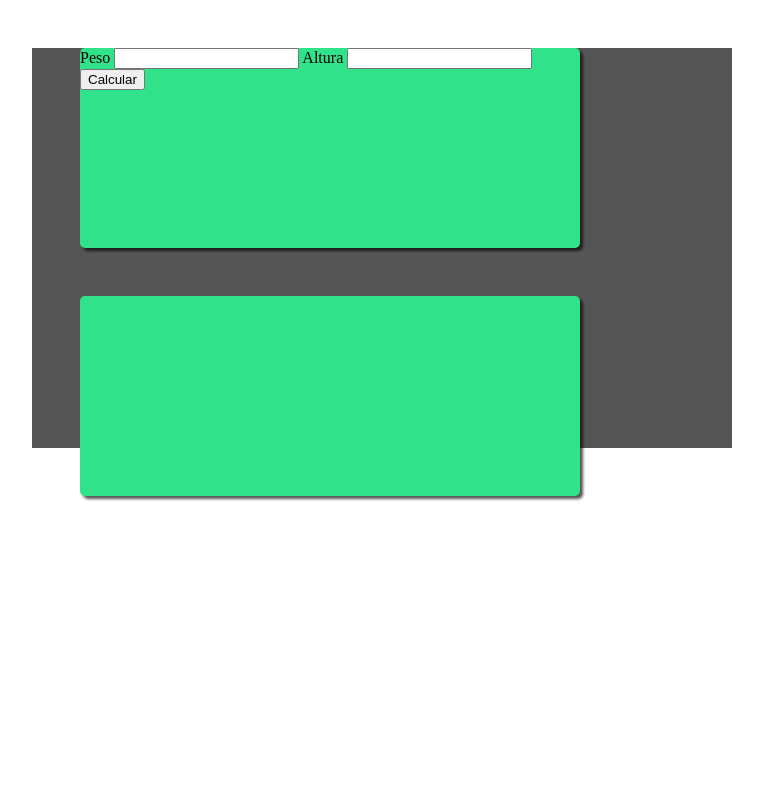
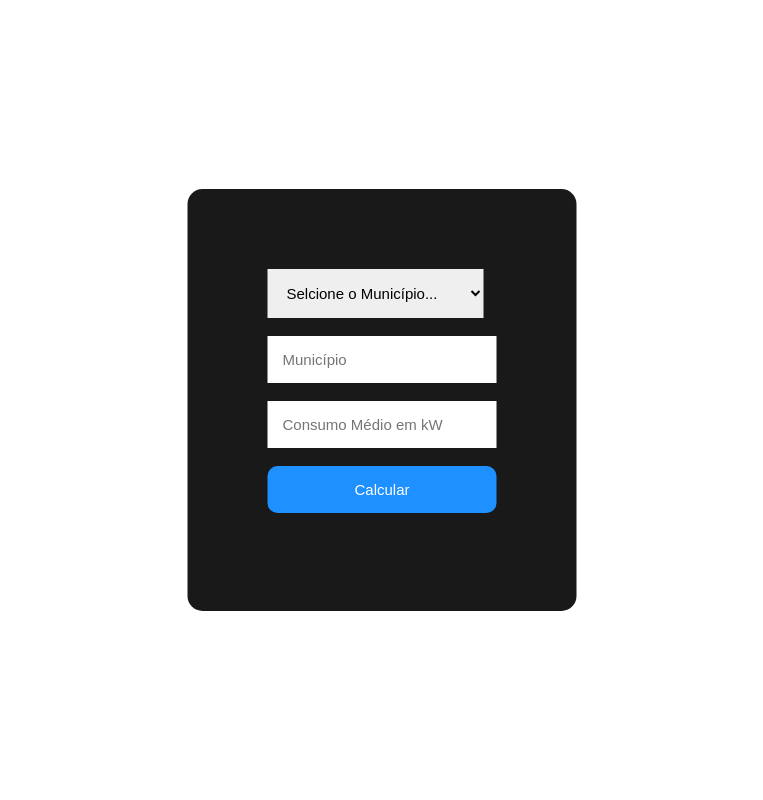
Before and after one commit to ticoabc/phpbasico, a PHP site: page /calculo.php in a window 1280 px wide. Shown: the whole page, without its empty margins (258-1021 px from the left). Run offline with PHP 8.4, Linux system fonts and the light colour scheme.

Commit message:
Add <select>

```diff
--- a/calculo.php
+++ b/calculo.php
@@ -1,51 +1,76 @@
-<meta charset="UTF-8">
-<meta name="viewport" content="width=device-width">
-<title>Exemplo</title>
-<link rel="stylesheet" href="style.css">
-<main >
-    <div class="container">
+<!DOCTYPE html>
+<html lang="PT-br">
+<head>
+    <meta charset="UTF-8">
+    <meta http-equiv="X-UA-Compatible" content="IE=edge">
+    <meta name="viewport" content="width=device-width, initial-scale=1.0">
+    <title>Turi Sistemas</title>
+    <style>
+        body{
+            font-family: Arial, Helvetica, sans-serif;
 
-        <div class="coluna-destaque-verde">
+        }
+        div{
+            background-color: rgba(0, 0, 0, 0.9);
+            position: absolute;
+            top: 50%;
+            left: 50%;
+            transform: translate(-50%,-50%);
+            padding: 80px;
+            border-radius: 15px;
+            color: #fff;
+        }
+        input, select{
+            padding: 15px;
+            border: none;
+            outline: none;
+            font-size: 15px;
+        }
+        button{
+            background-color: dodgerblue;
+            border: none;
+            padding: 15px;
+            width: 100%;
+            border-radius: 10px;
+            color: white;
+            font-size: 15px;
+        }
+        button:hover{
+            background-color: deepskyblue;
+            cursor: pointer;
+        }
+    </style>
+</head>
+<body>
+    <div>
+    <form method="post" enctype="multipart/form-data" action="<?php $_SERVER['PHP_SELF'] ?>">
+        <select>
+            <option> Selcione o Município...</option>
+            <option value="4333" id="1">São Bernardo do Campo</option>
+        </select>
+        <br><br>
+        <input type="text"  id="media_inso" name="media_inso" required="" placeholder="Município">
+        <br><br>
+        <input type="text" id="media_kw" name="media_kw" required="" placeholder="Consumo Médio em kW">
+        <br><br>
+        <button>Calcular</button>
+        <br><br>
+        <?php
+            $media_inso = isset($_POST['media_inso']) ? $_POST['media_inso'] : false;
+            $media_kw = isset($_POST['media_kw']) ? $_POST['media_kw'] : false;
+            if (isset($media_inso) && $media_inso > 0 && isset($media_kw) && $media_kw > 0) {
 
-            <div class="linha">
-                <!--<div class="linha">-->
-                    <form class="coluna" name="calc" method="post" enctype="multipart/form-data" action="<?php $_SERVER['PHP_SELF'] ?>">
-                        <label for="Peso"> Peso
-                            <input type="text" id="Peso" name="peso" required=""></label>
-                        <label for="Altura"> Altura
-                            <input type="text" id="Altura" name="altura" required=""></label>
-                            <input type="submit" class="button-green" value="Calcular">
-                    </form>
-                </div>
+                $conta = (($media_kw / 30 / $media_inso) / 0.8);
 
-                <div class="linha" id="resultado">
-                    <?php
-                    if (isset ($_POST)) {
-                        $peso = isset($_POST['peso']) ? $_POST['peso'] : false;
-                        $altura = isset($_POST['altura']) ? $_POST['altura'] : false;
-                        if (isset($peso) && $peso > 0 && isset($altura) && $altura > 0) {
-                            $conta1 = $altura * $altura;
-                            $conta2 = $peso / $conta1;
-                            $resultado = number_format($conta2, 2, ".", ",");
+                $resultado = number_format($conta, 2, ".", ",");
 
-                            //var_dump($altura);
-                            //var_dump($peso);
-
-                            if (isset($resultado) && $resultado != '0') {
-                                ;
-                                echo '<h3>Seu IMC é: '. $resultado .'</h3>';
-                                //echo '<h4>' . $resultado . '</h4>';
-                            }else {
-                                echo '<h3>Por favor, utilize apenas numeros!</h3>';
-                            }
-                            if (isset($resultado) && $resultado < 17) {
-                                echo 'é menor que 17';
-                            }
-                        }
-                    }
-                    ?>
-                </div>
-            </div>
-        </div>
+                //var_dump($media_kw);
+                //var_dump($media_inso);
+                //var_dump($conta);
+                //var_dump($resultado);
+                echo '<h3>Sistema em kWp: '. $resultado .'</h3>';
+            }
+        ?>
     </div>
-</main>
+</body>
+</html>
--- a/calculo2.php
+++ b/calculo2.php
@@ -67,8 +67,6 @@
                 echo '<h3>Sistema em kWp: '. $resultado .'</h3>';
             }
         ?>
-        <!--<input type="text" placeholder="Sistema em kWp <?php echo $resultado ?>">-->
-
     </div>
 </body>
 </html>
```
